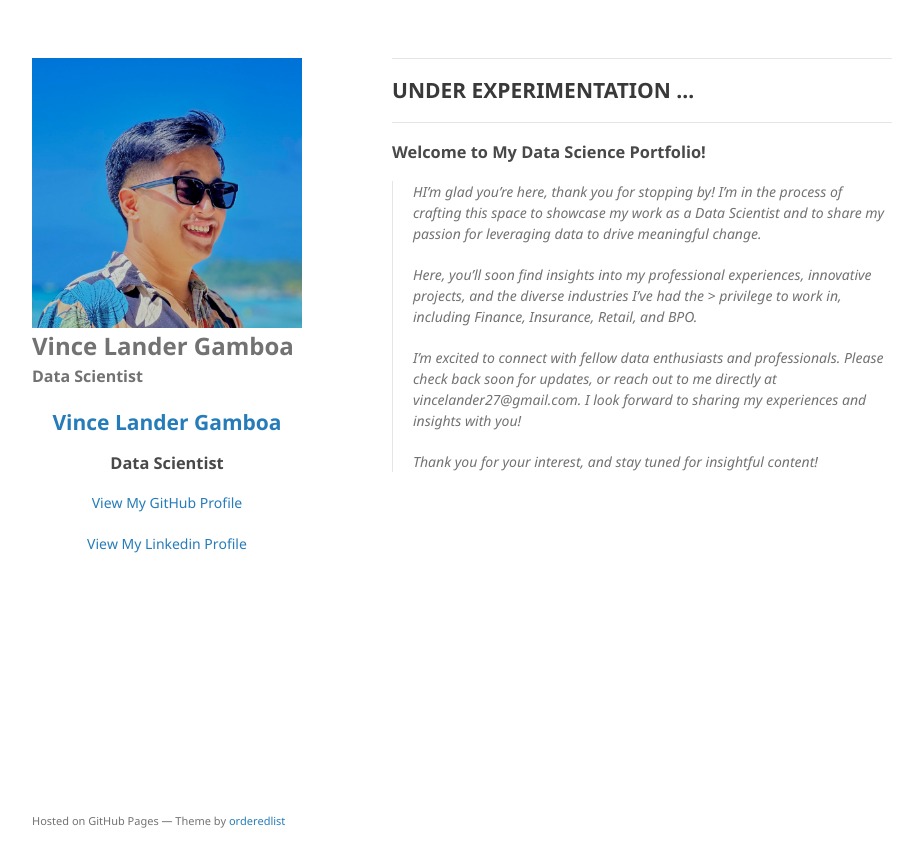
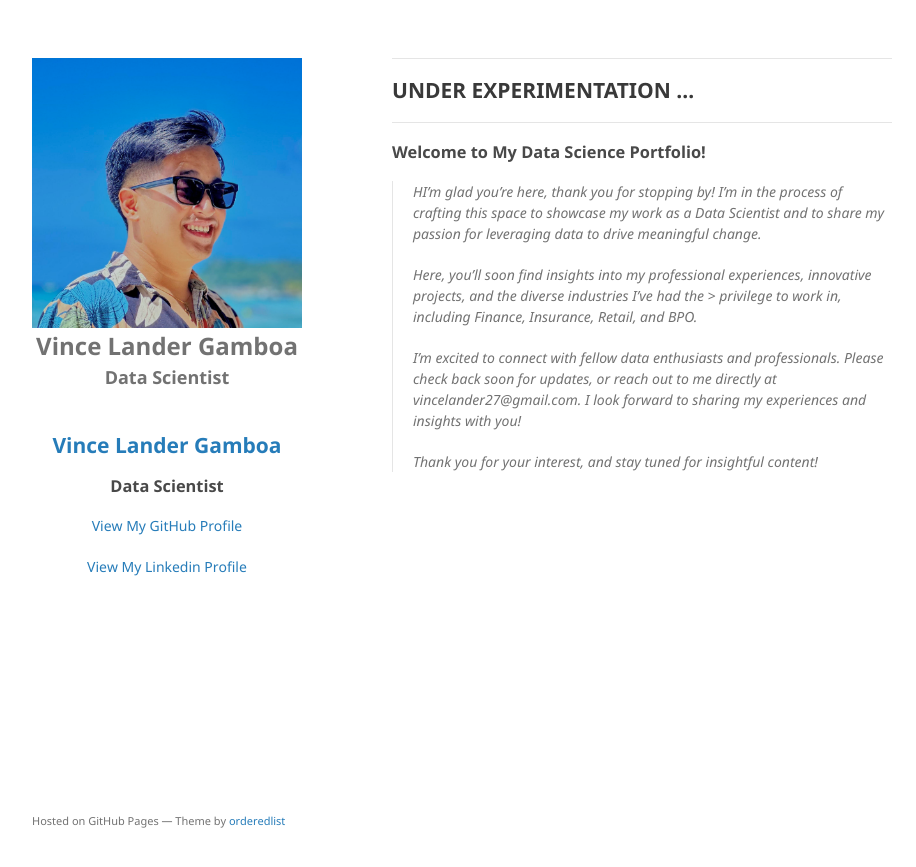
Before and after one commit to vincelander/vincelander.github.io, a Jekyll site: the page built from index.md, in a window 1280 px wide. Shown: the top 867 px of the page, without its empty margins (178-1094 px from the left). Built offline with Jekyll 4.4.1, drawn with Linux system fonts in a browser that asks for light colours.

Commit message:
update view and details

```diff
--- a/_layouts/default.html
+++ b/_layouts/default.html
@@ -18,12 +18,14 @@
         {% if site.logo %}
           <img src="{{site.logo | relative_url}}" alt="Logo" class="center" />
         {% endif %}
-        <font size="5" style="text-align:center;">
-          <b>Vince Lander Gamboa<br></b>
-        </font>
-        <font size="3" style="text-align:center;">
-          <b>Data Scientist</b>
-        </font>
+        <p style="text-align:center;">
+          <font size="5">
+            <b>Vince Lander Gamboa<br></b>
+          </font>
+          <font size="4">
+            <b>Data Scientist</b>
+          </font>
+        </pp>
         <h2 style="text-align:center;" style="font-size:125%;"><br><a href="{{ "/" | absolute_url }}">{{ site.title | default: site.github.repository_name }}</a></h2>
         <h3 style="text-align:center;">{{ site.description | default: site.github.project_tagline }}</h3>
 
```
